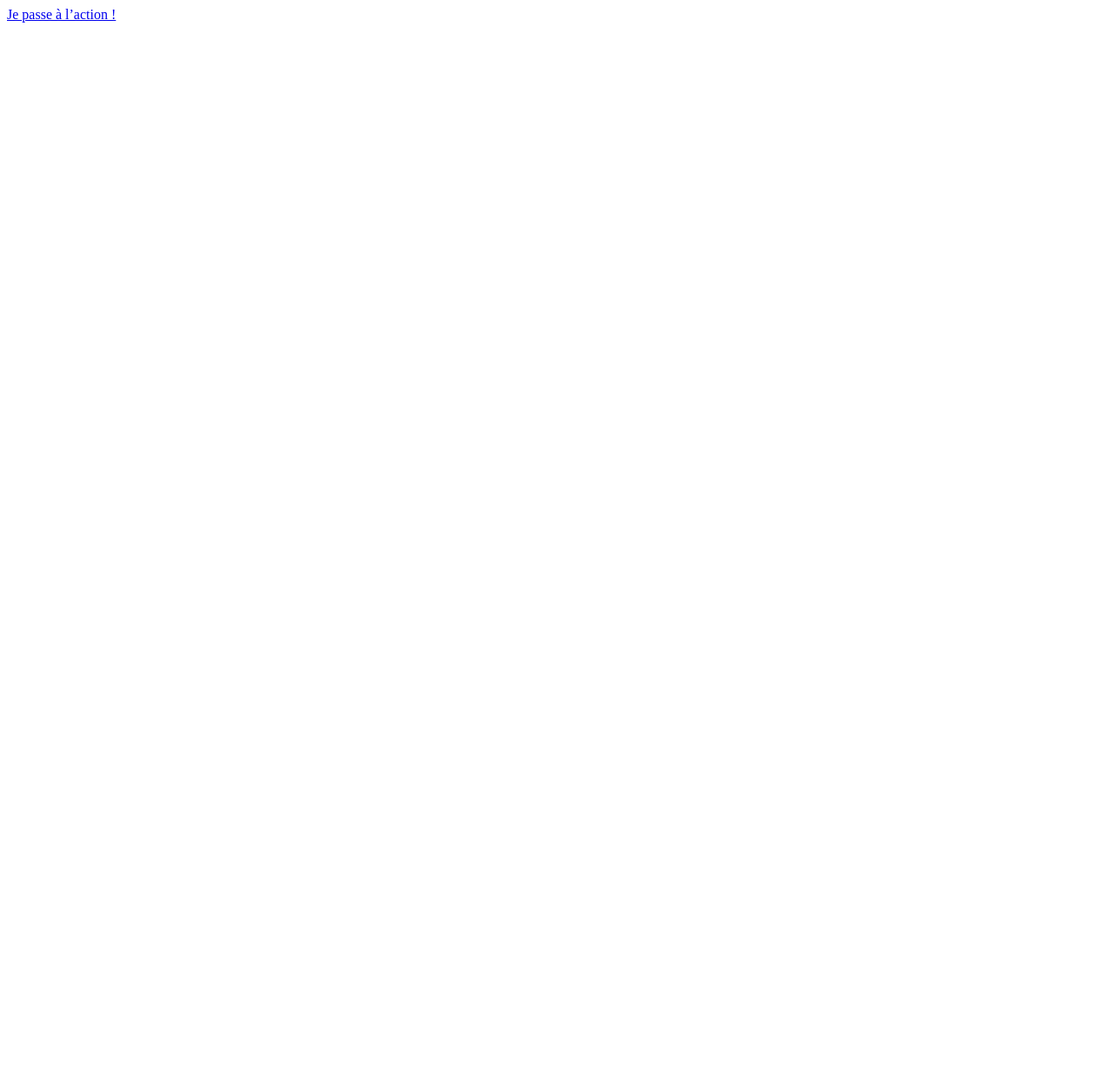
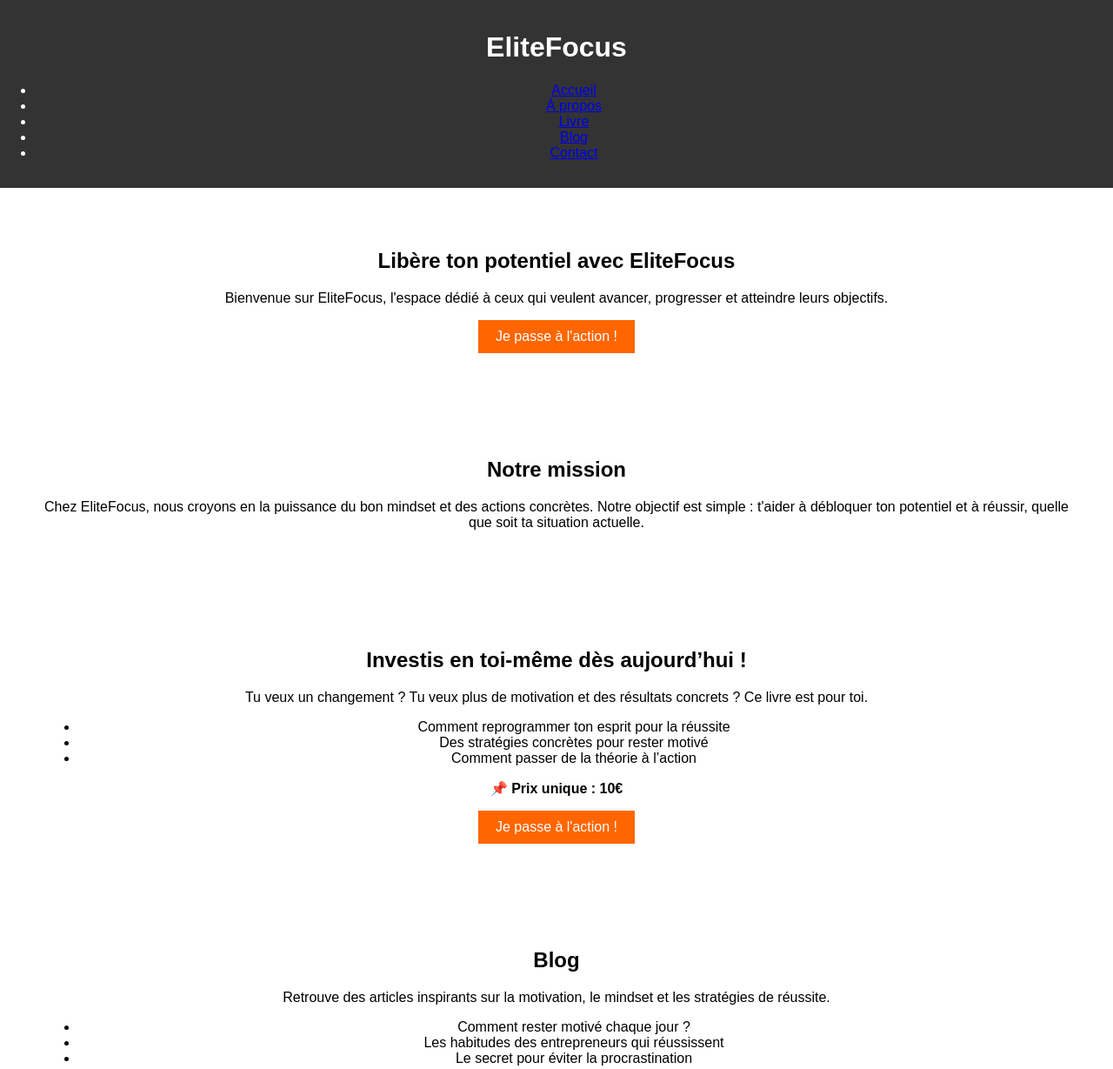
Before and after one commit to elitefocus/mon-site-web, a plain HTML site: page index.html in a window 1280 px wide. Shown: the top 1229 px of the page at 87% size. Before the commit the page ends 800 px from the top, so only its background shows below. Drawn offline with Linux system fonts and the light colour scheme.

Commit message:
Update index.html

```diff
--- a/index.html
+++ b/index.html
@@ -1 +1,116 @@
-<a href="https://elitefocus.fr" class="btn-primary">Je passe à l’action !</a>
+<!DOCTYPE html>
+<html lang="fr">
+<head>
+    <meta charset="UTF-8">
+    <meta name="viewport" content="width=device-width, initial-scale=1.0">
+    <title>EliteFocus - Libère ton potentiel</title>
+    <link rel="stylesheet" href="styles.css">
+    <style>
+        body {
+            font-family: Arial, sans-serif;
+            margin: 0;
+            padding: 0;
+            text-align: center;
+            animation: fadeIn 1.5s ease-in;
+        }
+        @keyframes fadeIn {
+            from { opacity: 0; }
+            to { opacity: 1; }
+        }
+        section {
+            padding: 50px;
+            opacity: 0;
+            transform: translateY(20px);
+            animation: fadeUp 1s ease-out forwards;
+        }
+        @keyframes fadeUp {
+            from {
+                opacity: 0;
+                transform: translateY(20px);
+            }
+            to {
+                opacity: 1;
+                transform: translateY(0);
+            }
+        }
+        header, footer {
+            background: #333;
+            color: white;
+            padding: 15px 0;
+        }
+        button {
+            padding: 10px 20px;
+            font-size: 16px;
+            background: #ff6600;
+            color: white;
+            border: none;
+            cursor: pointer;
+            transition: transform 0.2s;
+        }
+        button:hover {
+            transform: scale(1.1);
+        }
+    </style>
+</head>
+<body>
+    <header>
+        <h1>EliteFocus</h1>
+        <nav>
+            <ul>
+                <li><a href="#accueil">Accueil</a></li>
+                <li><a href="#apropos">À propos</a></li>
+                <li><a href="#livre">Livre</a></li>
+                <li><a href="#blog">Blog</a></li>
+                <li><a href="#contact">Contact</a></li>
+            </ul>
+        </nav>
+    </header>
+
+    <section id="accueil">
+        <h2>Libère ton potentiel avec EliteFocus</h2>
+        <p>Bienvenue sur EliteFocus, l'espace dédié à ceux qui veulent avancer, progresser et atteindre leurs objectifs.</p>
+        <button>Je passe à l'action !</button>
+    </section>
+
+    <section id="apropos">
+        <h2>Notre mission</h2>
+        <p>Chez EliteFocus, nous croyons en la puissance du bon mindset et des actions concrètes. Notre objectif est simple : t'aider à débloquer ton potentiel et à réussir, quelle que soit ta situation actuelle.</p>
+    </section>
+
+    <section id="livre">
+        <h2>Investis en toi-même dès aujourd’hui !</h2>
+        <p>Tu veux un changement ? Tu veux plus de motivation et des résultats concrets ? Ce livre est pour toi.</p>
+        <ul>
+            <li>Comment reprogrammer ton esprit pour la réussite</li>
+            <li>Des stratégies concrètes pour rester motivé</li>
+            <li>Comment passer de la théorie à l’action</li>
+        </ul>
+        <p><strong>📌 Prix unique : 10€</strong></p>
+        <button>Je passe à l'action !</button>
+    </section>
+
+    <section id="blog">
+        <h2>Blog</h2>
+        <p>Retrouve des articles inspirants sur la motivation, le mindset et les stratégies de réussite.</p>
+        <ul>
+            <li>Comment rester motivé chaque jour ?</li>
+            <li>Les habitudes des entrepreneurs qui réussissent</li>
+            <li>Le secret pour éviter la procrastination</li>
+        </ul>
+    </section>
+
+    <section id="contact">
+        <h2>Contact</h2>
+        <p>Une question ? Un projet ? Envie d'échanger ?</p>
+        <p>📩 Contacte-nous ici : <a href="mailto:contact@elitefocus.fr">contact@elitefocus.fr</a></p>
+        <p>📱 Suivez-nous sur les réseaux sociaux :</p>
+        <a href="https://www.instagram.com/elitefocus" target="_blank"><img src="instagram.png" alt="Instagram" width="30"></a>
+        <a href="https://www.tiktok.com/@elitefocus" target="_blank"><img src="tiktok.png" alt="TikTok" width="30"></a>
+        <a href="https://www.youtube.com/c/elitefocus" target="_blank"><img src="youtube.png" alt="YouTube" width="30"></a>
+    </section>
+
+    <footer>
+        <p>&copy; 2025 EliteFocus. Tous droits réservés.</p>
+    </footer>
+</body>
+</html>
```
